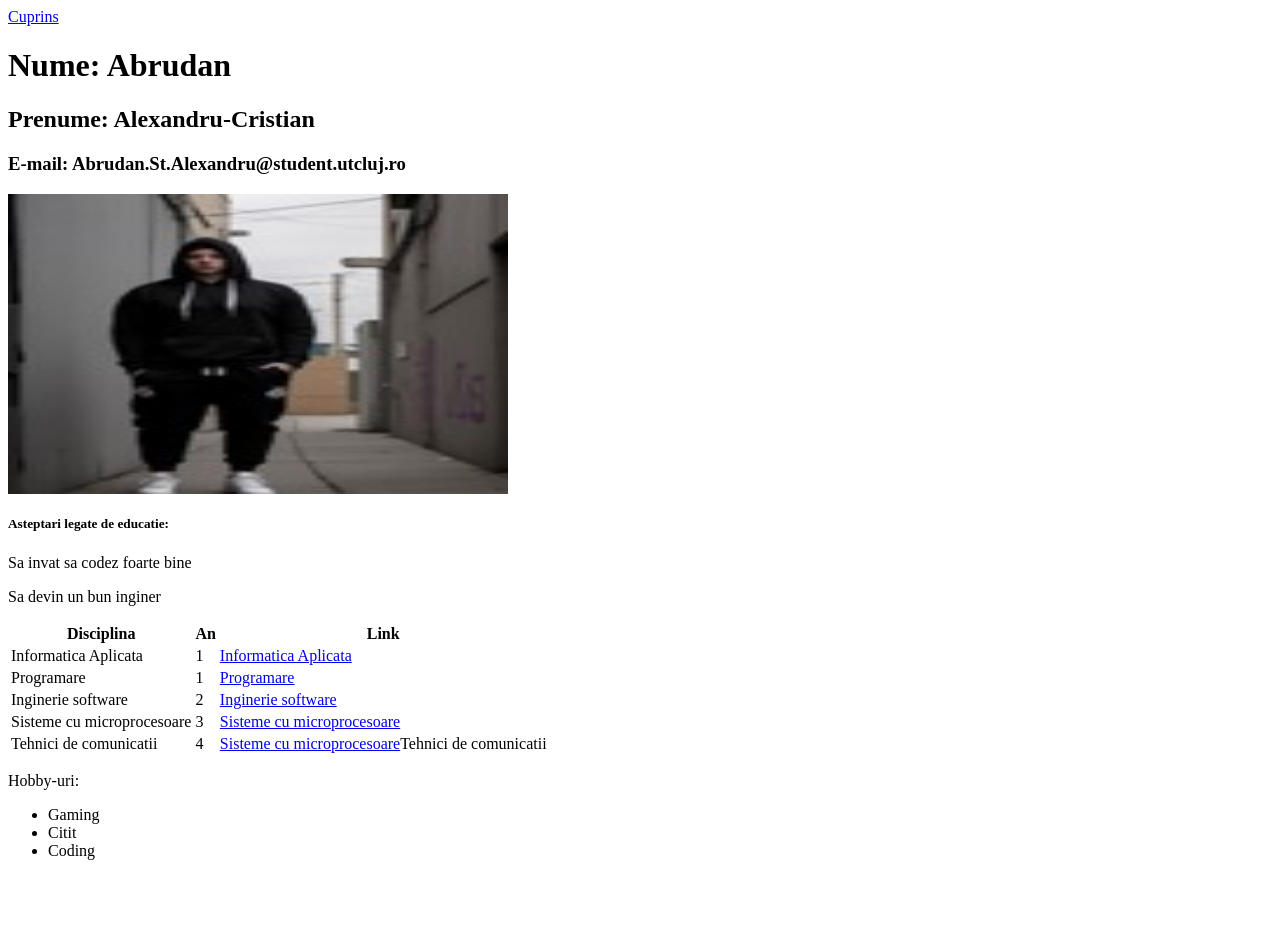
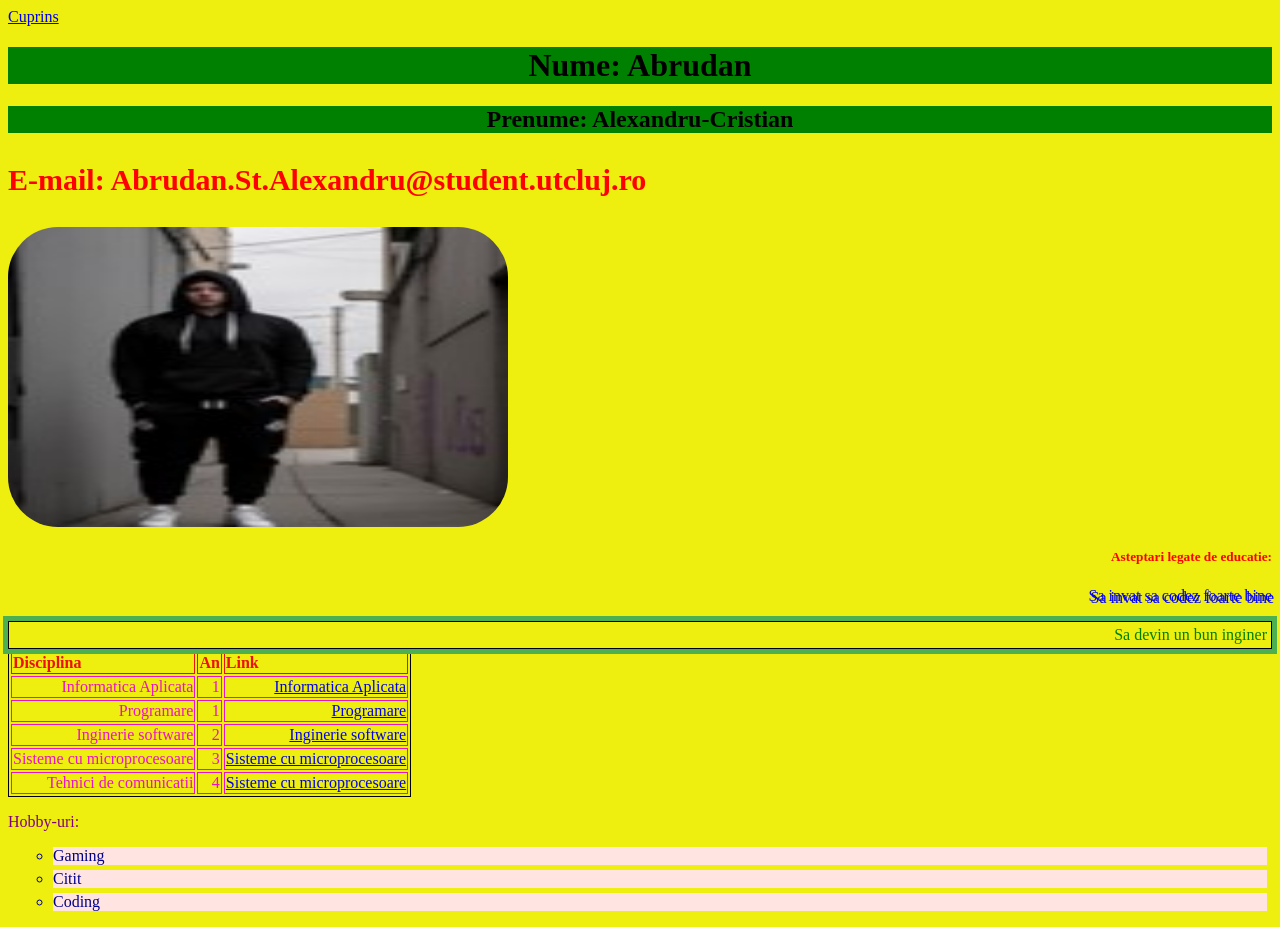
Before and after one commit to AbrudanAlexandru/Portofoliu, a plain HTML site: page L5/index.html in a window 1280 px wide. Before the commit the page ends 876 px from the top, so only its background shows below. Drawn offline with Linux system fonts and the light colour scheme.

Commit message:
Add files via upload

```diff
--- a/L5/index.html
+++ b/L5/index.html
@@ -1,6 +1,8 @@
 <html>
 	<head>
 		<title>Student</title>
+                <link rel="stylesheet" href="style.css">
+
 	</head>
 
 	<body>
@@ -8,13 +10,14 @@
 
 		<h1>Nume: Abrudan</h1>
                 <h2>Prenume: Alexandru-Cristian</h2>
-                <h3>E-mail: Abrudan.St.Alexandru@student.utcluj.ro</h3>
+                </div>
+                <h3 class="color-red big-text" >E-mail: Abrudan.St.Alexandru@student.utcluj.ro</h3>
 
-                <img src="images\Picture1.jpg" width="500px" height="300px">
+                <img id="rounded-img" src="images\Picture1.jpg" width="500px" height="300px">
 
-                <h5>Asteptari legate de educatie:</h5>
-                <p>Sa invat sa codez foarte bine</p>
-                <p>Sa devin un bun inginer</p>
+                <h5 class="color-red">Asteptari legate de educatie:</h5>
+                <p class="one">Sa invat sa codez foarte bine</p>
+                <p class="two" >Sa devin un bun inginer</p>
 
                 <table>
                         <tr>
@@ -63,14 +66,14 @@ href="https://etti.utcluj.ro/files/FiseDisciplina/EaRo/37.pdf">Sisteme cu microp
                                   <td>Tehnici de comunicatii</td>
                                   <td>4</td>
                                   <td><a
-href="https://etti.utcluj.ro/files/FiseDisciplina/EaRo/51_10.pdf">Sisteme cu microprocesoare</a>Tehnici de comunicatii</td>
+href="https://etti.utcluj.ro/files/FiseDisciplina/EaRo/51_10.pdf">Sisteme cu microprocesoare</a></td>
 
                         </tr>
 
                </table>
 
 
-               <p>Hobby-uri:</p>
+               <p class="three">Hobby-uri:</p>
 
                <ul>
                         <li>Gaming</li>
--- /dev/null
+++ b/L5/style.css
@@ -0,0 +1,72 @@
+h1, h2 {
+             text-align: center;
+             background-color: green;
+}
+
+
+.color-red {
+          color:red;
+}
+
+.big-text {
+       font-size: 30px;
+}
+
+
+#rounded-img {
+            border-radius: 50px;
+}
+
+h5 {
+text-align: right;
+}
+
+p.one {
+  text-align: right;
+  color: blue;
+  text-shadow: 2px 2px;
+}
+
+p.two {
+border: 1px solid black;
+  outline: #4CAF50 solid 5px;
+  margin: auto;
+  padding: 4px;
+  text-align: right;
+  color: green;
+}
+
+body {
+       background-color:rgb(238, 238, 15);
+}
+
+table, th, td {
+  border: 1px solid;
+}
+
+th {
+text-align: left;
+color:#EE0F0F;
+}
+
+
+td {
+text-align: right;
+color:#EE0FC9;
+}
+
+
+p.three {
+text-align: left;
+color: purple;
+}
+
+ul {
+list-style-type: circle
+}
+
+ul li {
+  background: mistyrose;
+  color: darkblue;
+  margin: 5px;
+}
```
